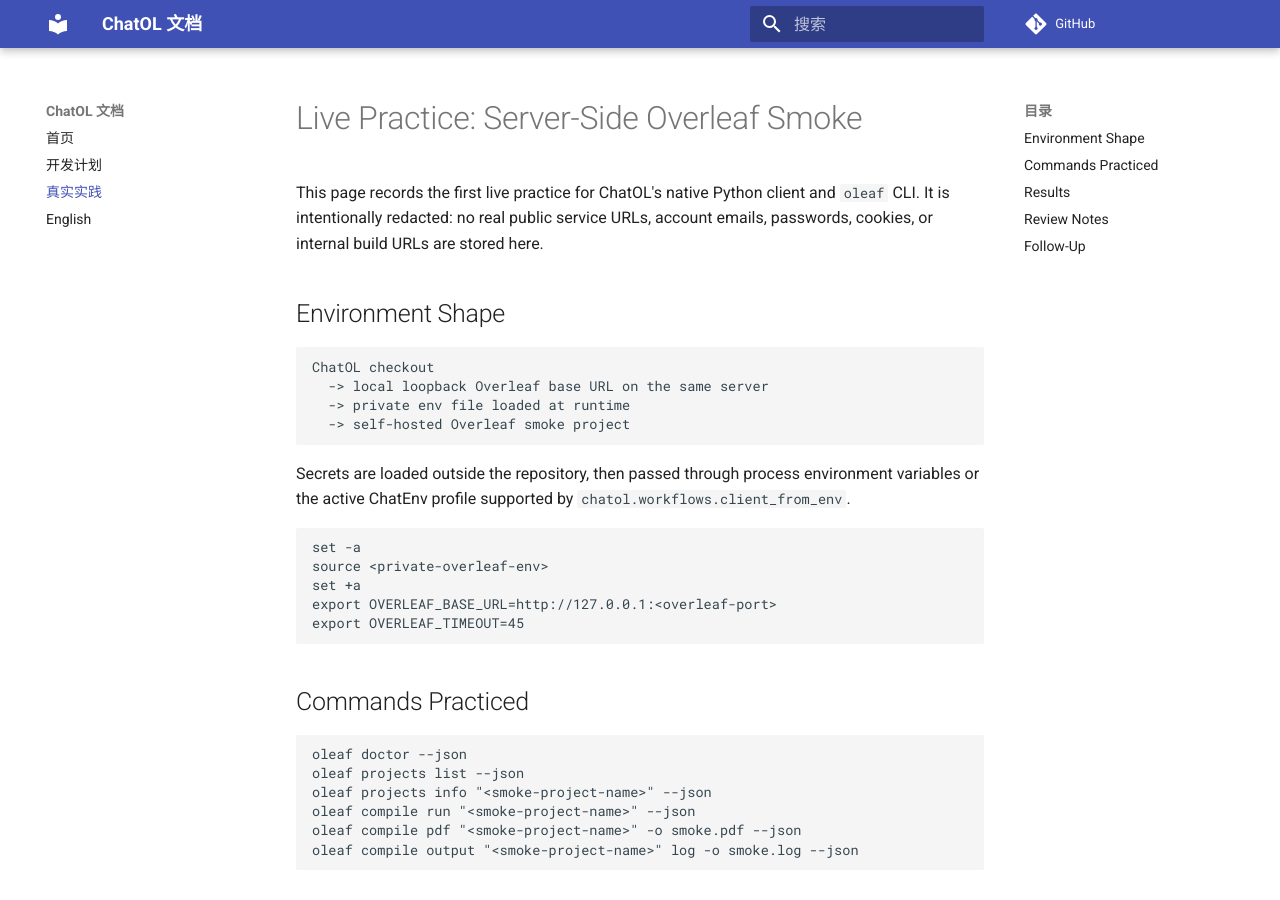
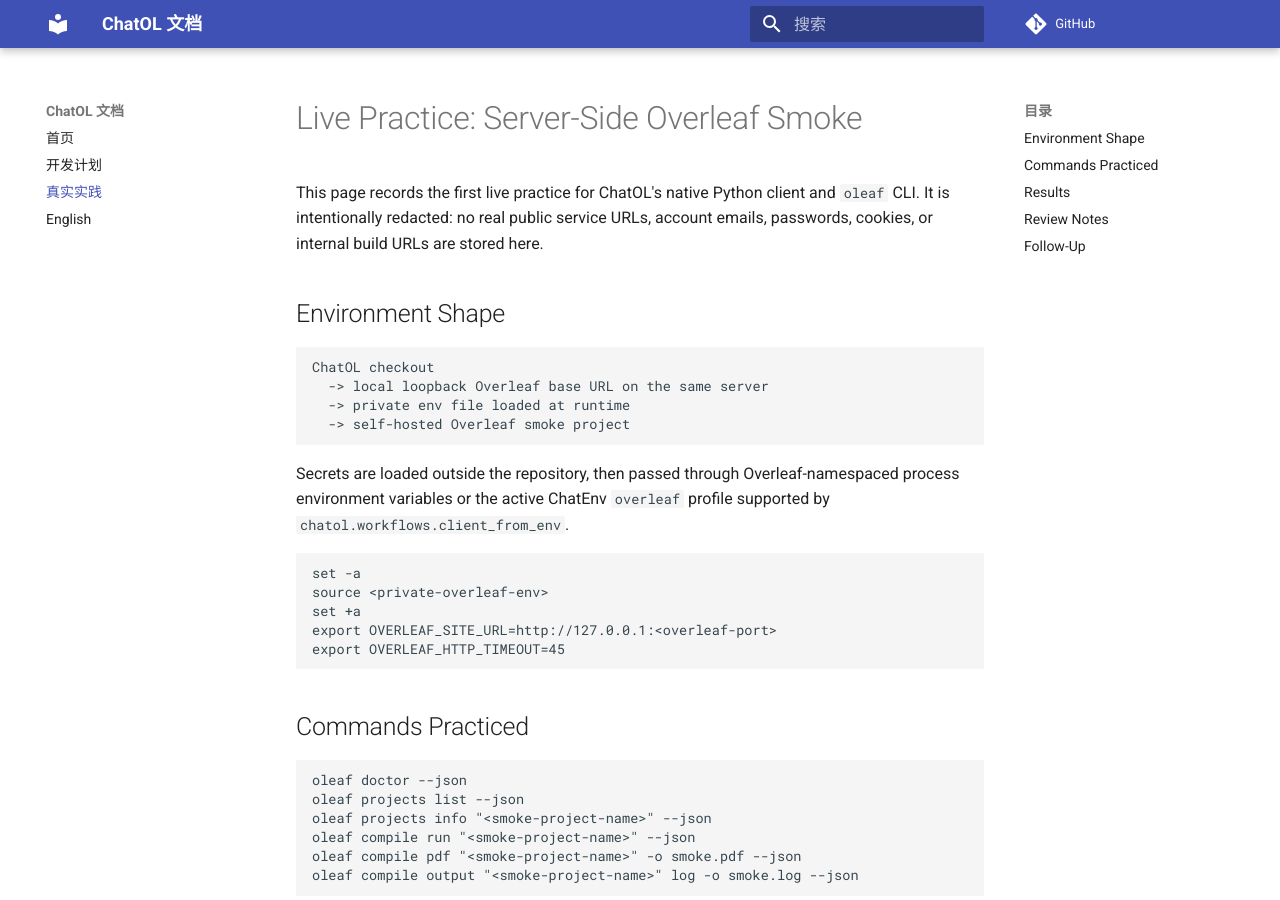
Before and after one commit to ChatArch/ChatOL, an MkDocs documentation site: the page built from docs/live-practice.md, in a window 1280 px wide and 900 px high. Built offline with MkDocs 1.6.1 and Material for MkDocs 9.7.7, drawn with Linux system fonts in a browser that asks for light colours; comment, search, counter and statistics services are not loaded.

Commit message:
fix: use official Overleaf env names

````diff
--- a/docs/live-practice.md
+++ b/docs/live-practice.md
@@ -11,14 +11,14 @@
   -> self-hosted Overleaf smoke project
 ```
 
-Secrets are loaded outside the repository, then passed through process environment variables or the active ChatEnv profile supported by `chatol.workflows.client_from_env`.
+Secrets are loaded outside the repository, then passed through Overleaf-namespaced process environment variables or the active ChatEnv `overleaf` profile supported by `chatol.workflows.client_from_env`.
 
 ```bash
 set -a
 source <private-overleaf-env>
 set +a
-export OVERLEAF_BASE_URL=http://127.0.0.1:<overleaf-port>
-export OVERLEAF_TIMEOUT=45
+export OVERLEAF_SITE_URL=http://127.0.0.1:<overleaf-port>
+export OVERLEAF_HTTP_TIMEOUT=45
 ```
 
 ## Commands Practiced
--- a/pyproject.toml
+++ b/pyproject.toml
@@ -26,7 +26,7 @@
 oleaf = "chatol.cli:main"
 
 [project.entry-points."chatenv.configs"]
-chatol = "chatol.config"
+overleaf = "chatol.config"
 
 [project.optional-dependencies]
 dev = ["build", "pytest", "twine"]
````
Also changed, not shown: CHANGELOG.md (+2 -1 lines), README.en.md (+4 -4 lines), README.md (+4 -4 lines), docs/development-plan.md (+1 -1 lines), 4 other files.
